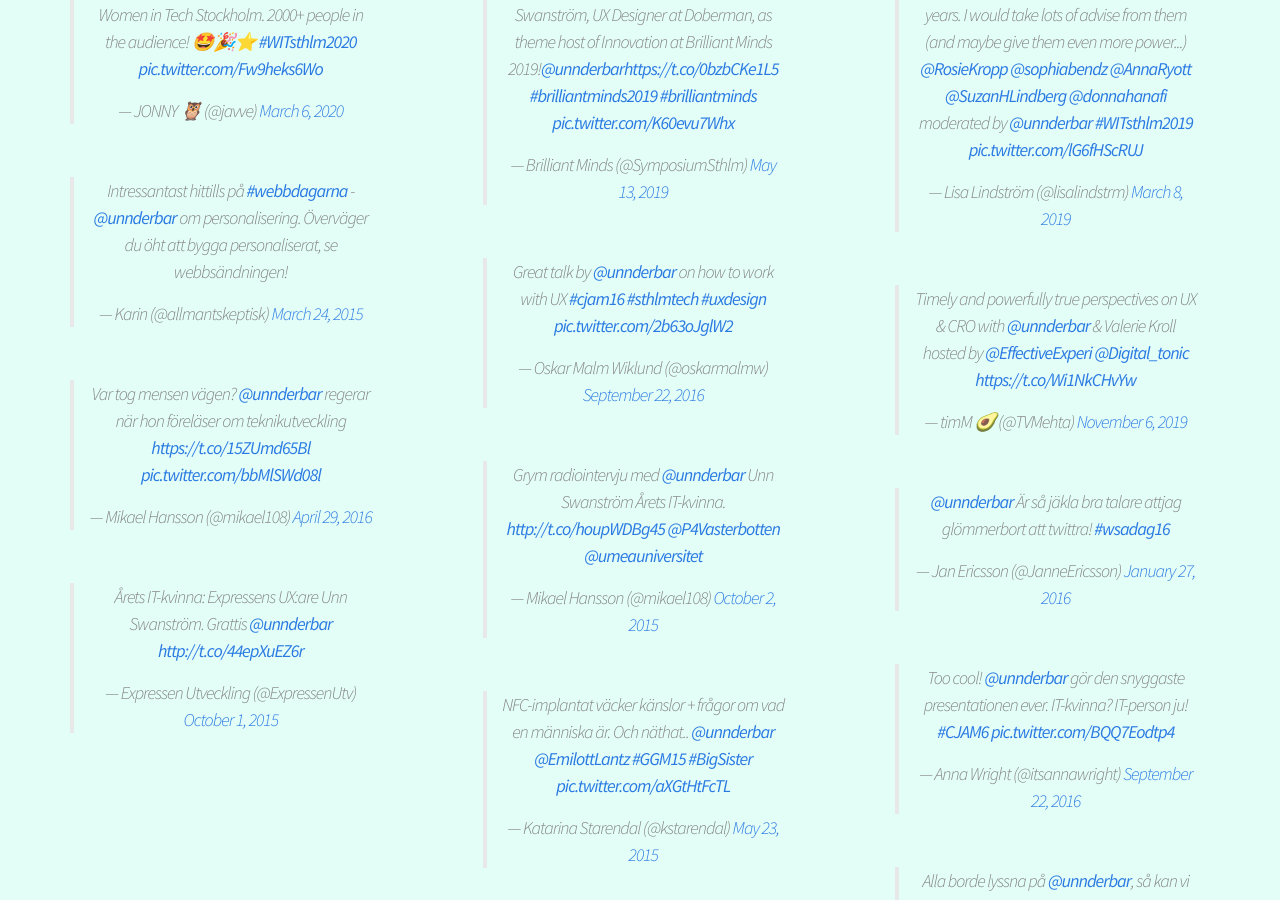
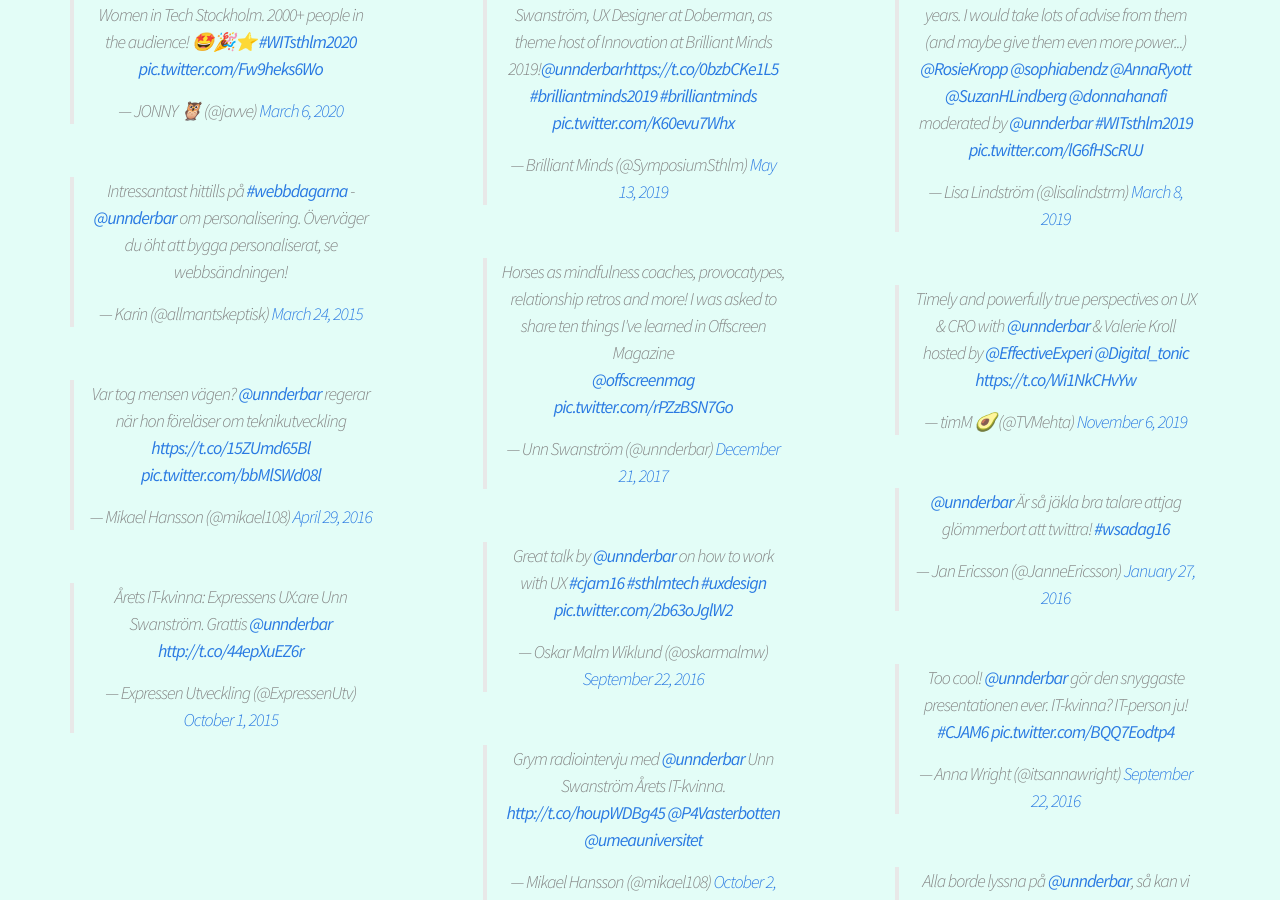
Before and after one commit to unnderbar/unnderbar.github.io, a Jekyll site: the page built from index.html, in a window 1280 px wide and 900 px high, scrolled down 3000 px. Built offline with Jekyll 4.4.1, drawn with Linux system fonts in a browser that asks for light colours; comment, search, counter and statistics services are not loaded.

Commit message:
Update index.html

```diff
--- a/index.html
+++ b/index.html
@@ -124,6 +124,9 @@ layout: default
          <blockquote class="twitter-tweet"><p lang="en" dir="ltr">We are so happy to announce Unn Swanström, UX Designer at Doberman, as theme host of Innovation at Brilliant Minds 2019!<a href="https://twitter.com/unnderbar?ref_src=twsrc%5Etfw">@unnderbar</a><a href="https://t.co/0bzbCKe1L5">https://t.co/0bzbCKe1L5</a> <a href="https://twitter.com/hashtag/brilliantminds2019?src=hash&amp;ref_src=twsrc%5Etfw">#brilliantminds2019</a> <a href="https://twitter.com/hashtag/brilliantminds?src=hash&amp;ref_src=twsrc%5Etfw">#brilliantminds</a> <a href="https://t.co/K60evu7Whx">pic.twitter.com/K60evu7Whx</a></p>&mdash; Brilliant Minds (@SymposiumSthlm) <a href="https://twitter.com/SymposiumSthlm/status/1127921692053995521?ref_src=twsrc%5Etfw">May 13, 2019</a></blockquote>
       </div>
       <div class="tweet">
+        <blockquote class="twitter-tweet"><p lang="en" dir="ltr">Horses as mindfulness coaches, provocatypes, relationship retros and more! I was asked to share ten things I&#39;ve learned in Offscreen Magazine<br> <a href="https://twitter.com/offscreenmag?ref_src=twsrc%5Etfw">@offscreenmag</a> <a href="https://t.co/rPZzBSN7Go">pic.twitter.com/rPZzBSN7Go</a></p>&mdash; Unn Swanström (@unnderbar) <a href="https://twitter.com/unnderbar/status/943855347026014208?ref_src=twsrc%5Etfw">December 21, 2017</a></blockquote>
+      </div>
+      <div class="tweet">
         <blockquote class="twitter-tweet" data-lang="en"><p lang="en" dir="ltr">Great talk by <a href="https://twitter.com/unnderbar">@unnderbar</a> on how to work with UX <a href="https://twitter.com/hashtag/cjam16?src=hash">#cjam16</a> <a href="https://twitter.com/hashtag/sthlmtech?src=hash">#sthlmtech</a> <a href="https://twitter.com/hashtag/uxdesign?src=hash">#uxdesign</a> <a href="https://t.co/2b63oJglW2">pic.twitter.com/2b63oJglW2</a></p>&mdash; Oskar Malm Wiklund (@oskarmalmw) <a href="https://twitter.com/oskarmalmw/status/778875235898621952">September 22, 2016</a></blockquote>
       </div>
       <div class="tweet">
```
